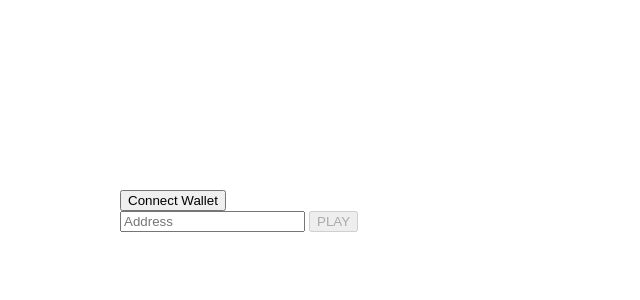
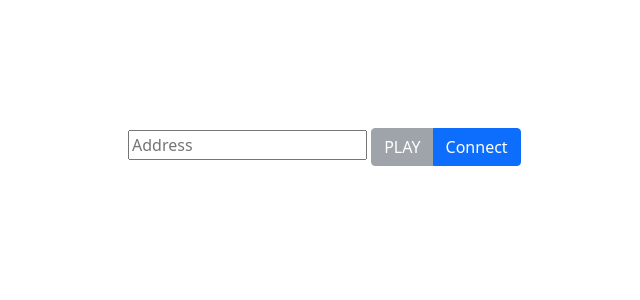
Before and after one commit to danielecursano/blackjack, a FastAPI app: page / in a window 1280 px wide. Shown: the top 300 px of the page, without its empty margins (204-844 px from the left). Run offline with FastAPI, Linux system fonts and the light colour scheme; parts of the project's set-up code (start-up, migrations or seed data) failed here and were passed over; some libraries are stand-ins or nearby versions.

Commit message:
add static files

```diff
--- a/api_utils.py
+++ b/api_utils.py
@@ -1,6 +1,4 @@
 from web3 import Web3
-
-#TODO make more secure verify_transaction with value of transaction
 
 w3 = Web3(Web3.HTTPProvider('https://ropsten.infura.io/v3/4ef94712ce884095ad5a2404003f36e5'))
 dealer = '0x997515C1CA7a0F2cCf670d215765B1bAf11FeCD7'
@@ -25,10 +23,11 @@ def pay(addr, txHash):
     return False
 
 def verify_transaction(txHash, addr):
-    transaction = w3.eth.getTransactionReceipt(txHash)
+    transaction = w3.eth.get_transaction(txHash)
     try:
         if transaction['from'] == addr and transaction['to'] == dealer:
-            return True
+            if w3.fromWei(transaction['value'], 'ether') > 0.0039:
+                return True
         return False
     except:
         return False
--- a/main.py
+++ b/main.py
@@ -1,5 +1,6 @@
 from fastapi import FastAPI, Request, Form, status
 from fastapi.templating import Jinja2Templates
+from fastapi.staticfiles import StaticFiles
 from fastapi.responses import HTMLResponse, RedirectResponse
 from blackjack import BlackJack, Player
 from typing import Optional
@@ -8,15 +9,12 @@ from web3 import Web3
 from api_utils import pay, verify_transaction
 
 w3 = Web3(Web3.HTTPProvider('https://ropsten.infura.io/v3/4ef94712ce884095ad5a2404003f36e5'))
+
 app = FastAPI()
 templates = Jinja2Templates(directory='templates')
+app.mount('/static', StaticFiles(directory='static'), name='static')
+
 games = {}
-
-#TODO see api_utils
-
-@app.get('/test', response_class=HTMLResponse)
-async def test(request: Request):
-    return templates.TemplateResponse('test.html', {'request': request})
 
 @app.get('/', response_class=HTMLResponse)
 async def home(request: Request):
@@ -28,7 +26,7 @@ async def home2(request: Request, id: int, step: Optional[int] = Form(None), mov
     #once the game is finished the new link is play/0 which redirects to the first page
     if id == 0:
         return RedirectResponse(url='/', status_code=status.HTTP_303_SEE_OTHER)
-
+    error = None
     #try-except to check if there is already a game linked to the id sent
     try:
         game = games[id]
@@ -37,8 +35,7 @@ async def home2(request: Request, id: int, step: Optional[int] = Form(None), mov
     if step == 1:
         if not Web3.isAddress(addr):
             return templates.TemplateResponse('index.html', {'request': request, 'error': 'Address not valid!', 'step': 1, 'id': random.randint(9999, 9999999)})
-        #if not verify_transaction(txHash, addr):
-            #return templates.TemplateResponse('index.html', {'request': request, 'error': 'Transaction not valid!', 'step': 1, 'id': random.randint(9999, 9999999)})
+
         games[id] = BlackJack(addr=addr, txHash=txHash)
         game = games[id]
         first_move = game.start_game()
@@ -47,11 +44,13 @@ async def home2(request: Request, id: int, step: Optional[int] = Form(None), mov
         if move == 'pass':
             result, dealer, player = game.verify(finish=1)
             if result == 'WIN':
-                pay(game.address, game.txHash)
-                print('{} got payed for the win'.format(game.address))
+                if pay(game.address, game.txHash):
+                    print('{} got payed for the win'.format(game.address))
+                else:
+                    error = "You didn't send enough money"
 
             del games[id]
-            return templates.TemplateResponse('index.html', {'request': request, 'dealer': dealer, 'player': player, 'step': 1, 'res': result, 'id': 0, 'sumP': game.players.value, 'sumD': game.dealer.value})
+            return templates.TemplateResponse('index.html', {'request': request, 'error': error, 'dealer': dealer, 'player': player, 'step': 1, 'res': result, 'id': 0, 'sumP': game.players.value, 'sumD': game.dealer.value})
         if move == 'card':
             game.players.cards.append(game.extract())
             response, dealer, player = game.verify()
@@ -62,15 +61,19 @@ async def home2(request: Request, id: int, step: Optional[int] = Form(None), mov
             if sum(player) == 21:
                 result, dealer, player = game.verify(finish=1)
                 if result == 'WIN':
-                    pay(game.address, game.txHash)
-                    print('{} got payed for the win'.format(game.address))
+                    if pay(game.address, game.txHash):
+                        print('{} got payed for the win'.format(game.address))
+                    else:
+                        error = "You didn't send enough money"
 
                 del games[id]
-                return templates.TemplateResponse('index.html', {'request': request, 'dealer': dealer, 'player': player, 'step': 1, 'res': result, 'id': 0, 'sumP': game.players.value, 'sumD': game.dealer.value})
+                return templates.TemplateResponse('index.html', {'request': request, 'error': error, 'dealer': dealer, 'player': player, 'step': 1, 'res': result, 'id': 0, 'sumP': game.players.value, 'sumD': game.dealer.value})
             else:
                 if response == 'WIN':
-                    pay(game.address, game.txHash)
-                    print('{} got payed for the win'.format(game.address))
-                return templates.TemplateResponse('index.html', {'request': request, 'dealer': [dealer[0], '*'], 'player': player, 'step': 2, 'id': id, 'sumP': game.players.value})
+                    if pay(game.address, game.txHash):
+                        print('{} got payed for the win'.format(game.address))
+                    else:
+                        error = "You didn't send enough money"
+                return templates.TemplateResponse('index.html', {'request': request, 'error': error, 'dealer': [dealer[0], '*'], 'player': player, 'step': 2, 'id': id, 'sumP': game.players.value})
         else:
             return templates.TemplateResponse('index.html', {'request': request, 'dealer': [game.dealer.cards[0], '*'], 'player': game.players.cards, 'step': 2, 'id': id, 'error': 'Command not valid!', 'sumP': game.players.value})
--- /dev/null
+++ b/static/css/main.css
@@ -0,0 +1,5 @@
+.container {
+	margin: 0 auto;
+	margin-top: 10%;
+	width: 50%;
+}
--- a/templates/index.html
+++ b/templates/index.html
@@ -6,32 +6,42 @@
 	<meta name="viewport" content="width=device-width, initial-scale=1.0">
 	<title>BLACKJACCKINO</title>
 	<script src="https://ajax.googleapis.com/ajax/libs/jquery/2.1.3/jquery.min.js"></script>
+	<link href="https://cdn.jsdelivr.net/npm/bootstrap@5.0.0-beta2/dist/css/bootstrap.min.css" rel="stylesheet" integrity="sha384-BmbxuPwQa2lc/FVzBcNJ7UAyJxM6wuqIj61tLrc4wSX0szH/Ev+nYRRuWlolflfl" crossorigin="anonymous">
+  	<link rel="stylesheet" href="/static/css/main.css">
+
 </head>
 <body>
-	<div class="container" style="position: relative; margin: 0 auto; margin-top: 15%; margin-left: 0 auto; margin-right: 0 auto; width: 50%;">
-		{% if not player %}
-		<button class="connect" id="main_btn">Connect Wallet</button>
-		{% endif %}
 
+	<div class="container">
+		<div class="input-group mb-3">
 			 <form action="/play/{{ id }}" method="POST">
 				<input type="number" hidden value="{{ step }}" name='step'>
 				{% if step != 1 %}
-		<!--<input type="text" id="move" name="move" placeholder="pass or card" autocomplete="off">-->
-		<input type="submit" name="move" value="pass">
-		<input type="submit" name="move" value="card">
+				<input type="submit" name="move" value="pass" class='btn btn-success'>
+				<input type="submit" name="move" value="card" class='btn btn-warning'>
 				{% else %}
 				{% if not player %}
 				<input type='text' name='addr' placeholder='Address' required id="addr_input">
 				<input type='text' id='txHash' required hidden name='txHash'>
 				{% endif %}
-		<input type="submit" value="PLAY" id="play_btn">
+				<div class="btn-group" role="group" aria-label="Basic example">
+				<input type="submit" value="PLAY" id="play_btn" class='btn btn-secondary'>
 				{% endif %}
 			</form>
+
+			{% if not player %}
+			<button type="button" class="btn btn-primary connect" id="main_btn">Connect</button>
+				</div>
+			{% endif %}
+		</div><br>
+
 	{% if error %}
 	<h1 style="color: red;">{{ error }}</h1>
 	{% endif %}
 	{% if res %}
+	<br>
 	<h1>{{ res }}</h1>
+	<br>
 	{% endif %}
 	{% if player %}
 	<table>
@@ -50,64 +60,10 @@
 
 	</table>
 	{% endif %}
-</div>
-<script>
-
-    const ethereumButton = document.querySelector('.connect');
-	if (window.location.pathname == '/') {
-	document.getElementById('play_btn').disabled = true;
-	}
-
-    let accounts = [];
-
-        ethereumButton.addEventListener('click', () => {
-            if (jQuery('#main_btn').hasClass('sendEthButton')){
-	if (ethereum.networkVersion != '3') {
-		alert('Connect to ropsten!');
-		return;
-	}
-        ethereum.request({
-            method: 'eth_sendTransaction',
-            params: [
-                {
-                from: accounts[0],
-                to: '0x997515C1CA7a0F2cCf670d215765B1bAf11FeCD7',
-                value: '10000000000000',
-                },
-            ],
-            })
-            .then((txHash) => enableButton(txHash))
-            .catch((error) => console.error, disableButton());
-
-        }
-        });
-
-	function enableButton(hash) {
-		console.log(hash);
-		document.getElementById("txHash").value = hash;
-		document.getElementById('play_btn').disabled = false;
-	}
-
-	function disableButton() {
-		document.getElementById('play_btn').disabled = true;
-	}
 
 
-    ethereumButton.addEventListener('click', () => {
-        document.getElementById("main_btn").classList.remove('connect');
-        document.getElementById("main_btn").classList.add('sendEthButton');
-        document.querySelector('#main_btn').innerText = 'Send money to join';
-        getAccount();
-
-
-    });
-
-    async function getAccount() {
-    accounts = await ethereum.request({ method: 'eth_requestAccounts'});
-
-    }
-
-</script>
-
+	<script src="/static/js/pay2play.js"></script>
+	<script src="https://cdn.jsdelivr.net/npm/bootstrap@5.0.0-beta2/dist/js/bootstrap.bundle.min.js" integrity="sha384-b5kHyXgcpbZJO/tY9Ul7kGkf1S0CWuKcCD38l8YkeH8z8QjE0GmW1gYU5S9FOnJ0" crossorigin="anonymous"></script>
+</div>
 </body>
 </html>
```
Also changed, not shown: static/js/pay2play.js (added, +51 -0 lines), 1 other file. Lines whose indentation alone changed are shown as unchanged.
